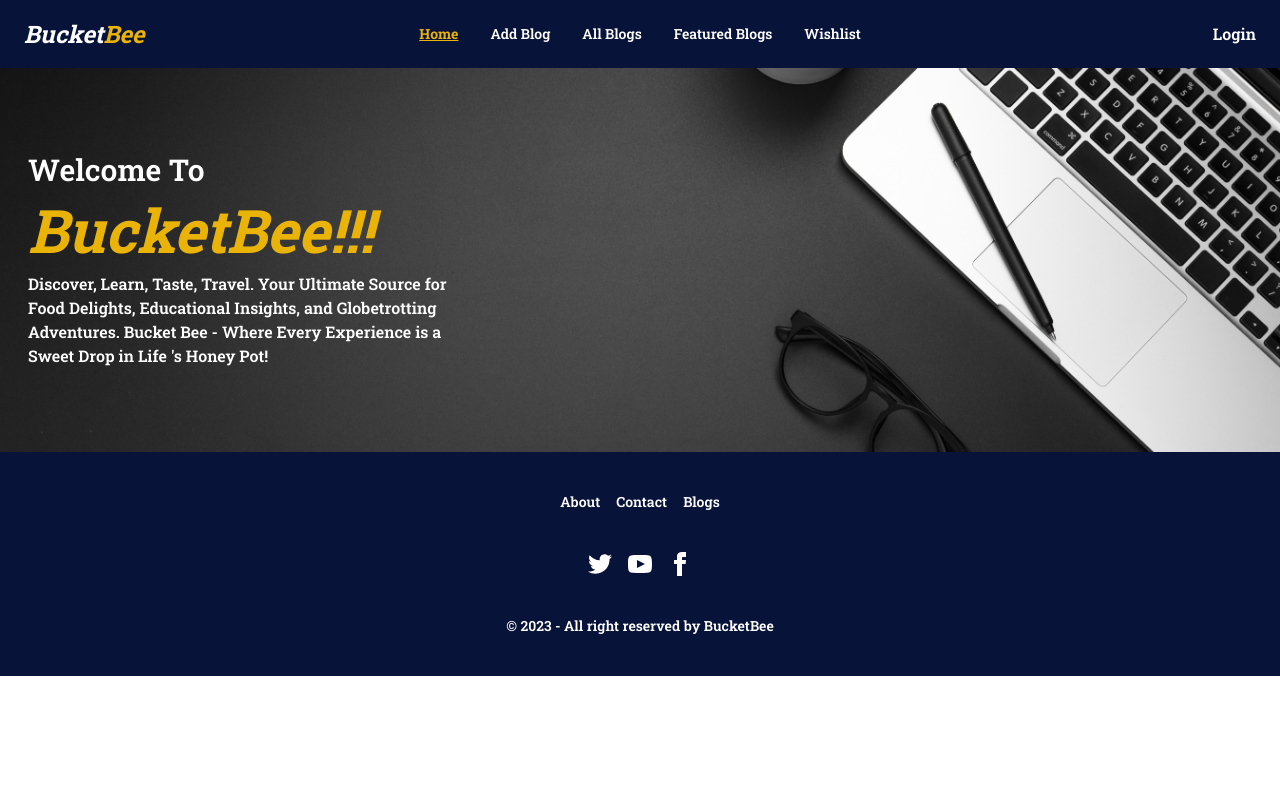
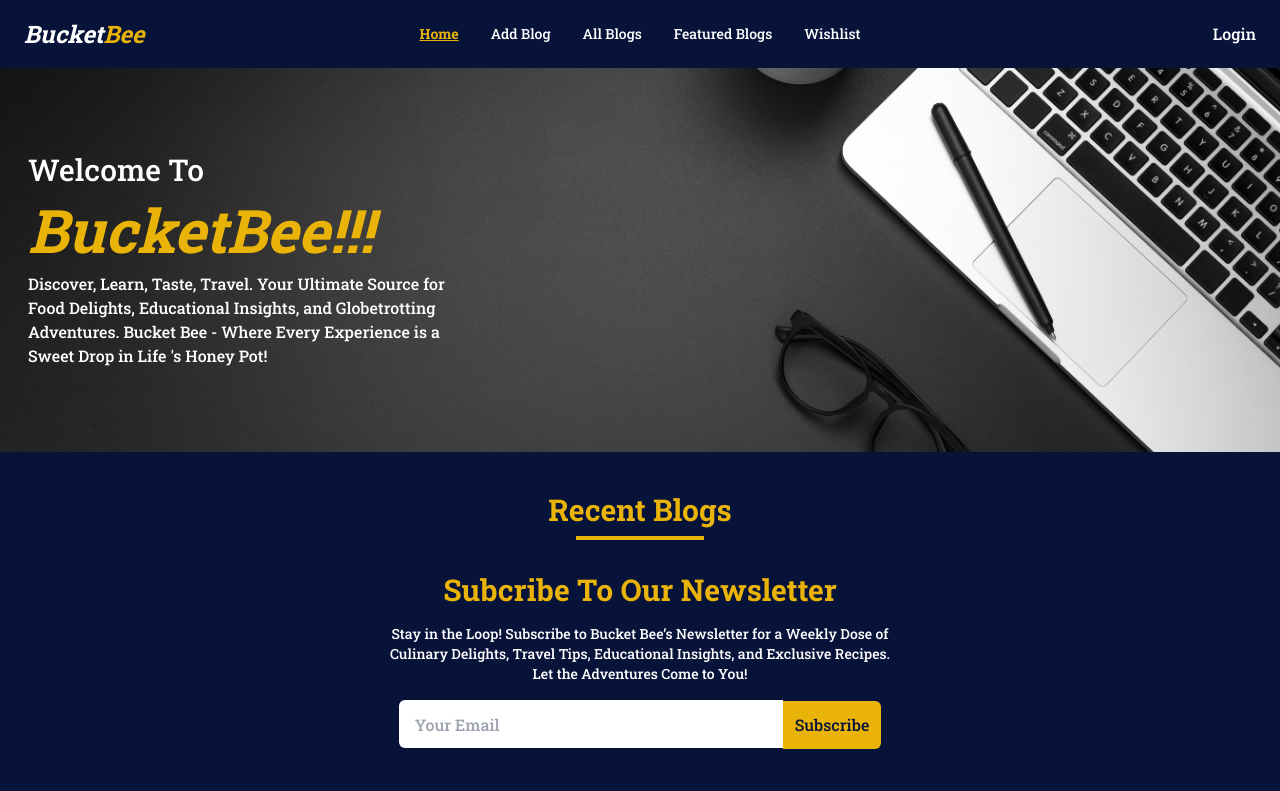
Before and after one commit to avideb24/bucketBee-client, a React (Vite) app: page / in a window 1280 px wide. Shown: the top 791 px of the page. Built offline with nearby package versions, Linux system fonts and the light colour scheme.

Commit message:
added newsletter section

```diff
--- a/package.json
+++ b/package.json
@@ -15,7 +15,8 @@
     "react": "^18.2.0",
     "react-dom": "^18.2.0",
     "react-router-dom": "^6.18.0",
-    "sort-by": "^1.2.0"
+    "sort-by": "^1.2.0",
+    "sweetalert2": "^11.9.0"
   },
   "devDependencies": {
     "@types/react": "^18.2.15",
--- a/src/Pages/Home.jsx
+++ b/src/Pages/Home.jsx
@@ -1,12 +1,16 @@
 import Banner from "../components/Banner";
 import Footer from "../components/Footer";
 import NavBar from "../components/NavBar";
+import Newsletter from "../components/Newsletter";
+import RecentBlogs from "../components/RecentBlogs";
 
 const Home = () => {
     return (
         <div>
             <NavBar></NavBar>
             <Banner></Banner>
+            <RecentBlogs></RecentBlogs>
+            <Newsletter></Newsletter>
             <Footer></Footer>
         </div>
     );
--- /dev/null
+++ b/src/components/Newsletter.jsx
@@ -0,0 +1,28 @@
+import Swal from "sweetalert2";
+
+const Newsletter = () => {
+
+    const handleSubscribe = e => {
+        e.preventDefault();
+        const email = e.target.email.value;
+        Swal.fire({
+            icon: 'success',
+            title: 'Thanks For Subscribe!',
+        })
+        console.log(email);
+        e.target.reset()
+    }
+
+    return (
+        <div className="max-w-7xl mx-auto text-center">
+            <h2 className="text-3xl text-yellow-500 font-bold">Subcribe To Our Newsletter</h2>
+            <p className="max-w-lg mx-auto text-sm font-medium mt-4">Stay in the Loop! Subscribe to Bucket Bee’s Newsletter for a Weekly Dose of Culinary Delights, Travel Tips, Educational Insights, and Exclusive Recipes. Let the Adventures Come to You!</p>
+            <form onSubmit={handleSubscribe}>
+                <input className="w-96 h-12 mt-4 rounded-tl-md rounded-bl-md bg-white text-black font-medium px-4 outline-none" type="email" name="email" placeholder="Your Email" required />
+                <input type="submit" className="h-12 px-3 bg-yellow-500 text-[#08133a] rounded-tr-md rounded-br-md cursor-pointer" value="Subscribe" />
+            </form>
+        </div>
+    );
+};
+
+export default Newsletter;
--- /dev/null
+++ b/src/components/RecentBlogs.jsx
@@ -0,0 +1,14 @@
+
+const RecentBlogs = () => {
+    return (
+        <div className="max-w-7xl mx-auto">
+            <h2 className="text-center text-3xl text-yellow-500 font-bold pt-10 pb-2">Recent Blogs</h2>
+            <div className='w-32 h-1 mx-auto bg-yellow-500 mb-8'></div>
+            <div>
+
+            </div>
+        </div>
+    );
+};
+
+export default RecentBlogs;
--- a/src/index.css
+++ b/src/index.css
@@ -5,7 +5,7 @@ body{
     background: #08133a;
     color: white;
     font-size: 16px;
-    font-weight: 600;
+    font-weight: 500;
     font-family: 'Roboto Slab', serif;
 }
 
```
Also changed, not shown: 1 other file (tests, documents, lock files or other folders).
